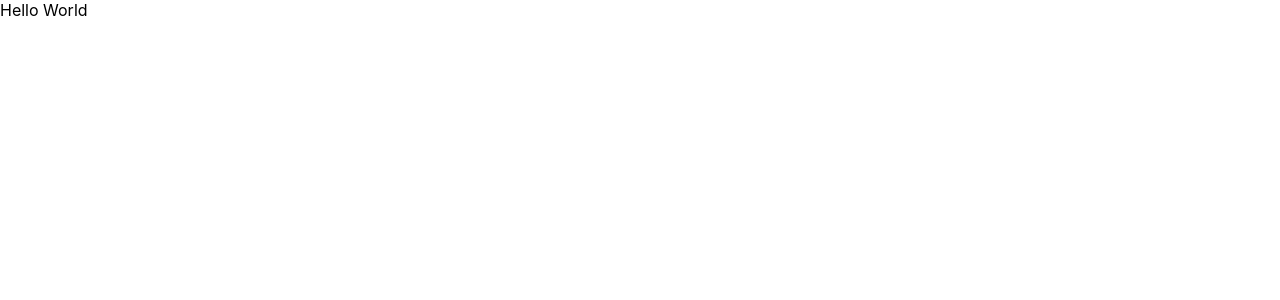
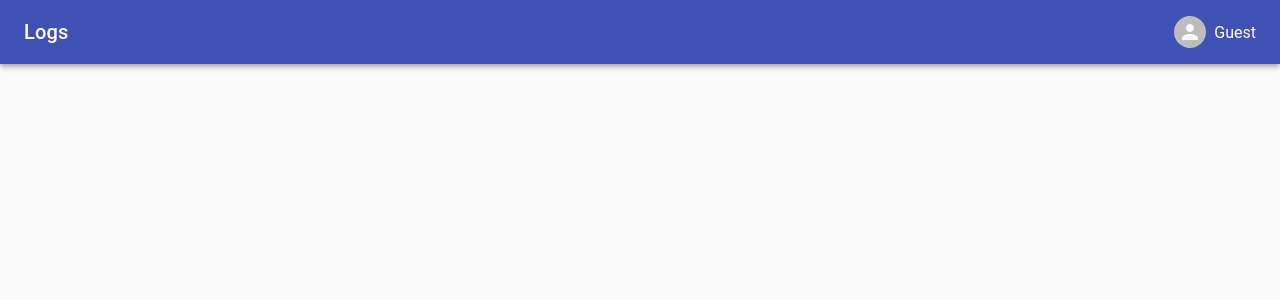
Before and after one commit to vighnesh153/logs.vighnesh153.com, a React (Create React App) app: page / in a window 1280 px wide. Shown: the top 300 px of the page. Built offline with nearby package versions, Linux system fonts and the light colour scheme.

Commit message:
util setup

```diff
--- a/package.json
+++ b/package.json
@@ -5,11 +5,15 @@
   "dependencies": {
     "@material-ui/core": "^4.11.3",
     "@material-ui/icons": "^4.11.2",
+    "@material-ui/lab": "^4.0.0-alpha.57",
     "@testing-library/jest-dom": "^5.11.9",
     "@testing-library/react": "^11.2.3",
     "@testing-library/user-event": "^12.6.2",
+    "js-cookie": "^2.2.1",
     "react": "^17.0.1",
     "react-dom": "^17.0.1",
+    "react-router": "^5.2.0",
+    "react-router-dom": "^5.2.0",
     "react-scripts": "4.0.1",
     "web-vitals": "^0.2.4"
   },
--- a/src/App.js
+++ /dev/null
@@ -1,9 +0,0 @@
-function App() {
-  return (
-    <div className="App">
-      Hello World
-    </div>
-  );
-}
-
-export default App;
--- /dev/null
+++ b/src/components/App.js
@@ -0,0 +1,21 @@
+import useTheme from "@material-ui/core/styles/useTheme";
+
+import NavBar from "./Navbar";
+
+function App() {
+  const theme = useTheme();
+
+  return (
+    <div
+      style={{
+        height: '100%',
+        backgroundColor: theme.palette.background.default,
+        overflow: 'auto',
+      }}
+    >
+      <NavBar />
+    </div>
+  );
+}
+
+export default App;
--- /dev/null
+++ b/src/components/Navbar.js
@@ -0,0 +1,74 @@
+import React from 'react';
+
+import Cookie from 'js-cookie';
+
+import makeStyles from '@material-ui/core/styles/makeStyles';
+
+import AppBar from '@material-ui/core/AppBar';
+import Toolbar from '@material-ui/core/Toolbar';
+import IconButton from '@material-ui/core/IconButton';
+import Typography from '@material-ui/core/Typography';
+import AccountCircle from '@material-ui/icons/AccountCircle';
+import Avatar from "@material-ui/core/Avatar";
+
+const useStyles = makeStyles((theme) => ({
+  grow: {
+    flexGrow: 1,
+  },
+  title: {
+    display: 'block',
+  },
+  trailingSection: {
+    display: 'flex',
+    alignItems: "center",
+  },
+  userName: {
+    marginLeft: theme.spacing(1),
+  },
+  avatar: {
+    width: theme.spacing(4),
+    height: theme.spacing(4),
+  },
+}));
+
+export default function NavBar() {
+  const classes = useStyles();
+
+  const currentUser = JSON.parse(Cookie.get('user') || '{}') || null;
+
+  return (
+    <div className={classes.grow}>
+      <AppBar position="static">
+        <Toolbar>
+          <Typography className={classes.title} variant="h6" noWrap>
+            Logs
+          </Typography>
+          <div className={classes.grow} />
+          <div className={classes.trailingSection}>
+            <IconButton
+              edge="end"
+              aria-label="account of current user"
+              aria-haspopup="false"
+              color="inherit"
+            >
+              {
+                currentUser === null ? (
+                  <AccountCircle />
+                ) : (
+                  <Avatar
+                    src={currentUser.profileImage}
+                    alt={currentUser.name || 'User Profile Image'}
+                    className={classes.avatar}
+                  />
+                )
+              }
+            </IconButton>
+            <p className={classes.userName}>
+              {currentUser.name || 'Guest'}
+            </p>
+          </div>
+        </Toolbar>
+      </AppBar>
+    </div>
+  );
+}
--- a/src/index.css
+++ b/src/index.css
@@ -1,13 +1,23 @@
+html, body {
+  height: 100%;
+  position: relative;
+}
+
 body {
   margin: 0;
-  font-family: -apple-system, BlinkMacSystemFont, 'Segoe UI', 'Roboto', 'Oxygen',
-    'Ubuntu', 'Cantarell', 'Fira Sans', 'Droid Sans', 'Helvetica Neue',
-    sans-serif;
+  font-family: 'Roboto', -apple-system, BlinkMacSystemFont, 'Segoe UI', 'Oxygen',
+  'Ubuntu', 'Cantarell', 'Fira Sans', 'Droid Sans', 'Helvetica Neue',
+  sans-serif;
   -webkit-font-smoothing: antialiased;
   -moz-osx-font-smoothing: grayscale;
 }
 
 code {
   font-family: source-code-pro, Menlo, Monaco, Consolas, 'Courier New',
-    monospace;
+  monospace;
 }
+
+#root {
+  height: 100%;
+  position: relative;
+}
--- a/src/index.js
+++ b/src/index.js
@@ -1,11 +1,15 @@
 import React from 'react';
 import ReactDOM from 'react-dom';
 import './index.css';
-import App from './App';
+import App from './components/App';
+
+import {BrowserRouter} from "react-router-dom";
 
 ReactDOM.render(
   <React.StrictMode>
-    <App />
+    <BrowserRouter>
+      <App />
+    </BrowserRouter>
   </React.StrictMode>,
   document.getElementById('root')
 );
```
Also changed, not shown: src/components/Alert.js (added, +36 -0 lines), src/services/auth.service.js (added, +31 -0 lines), 1 other file (tests, documents, lock files or other folders).
